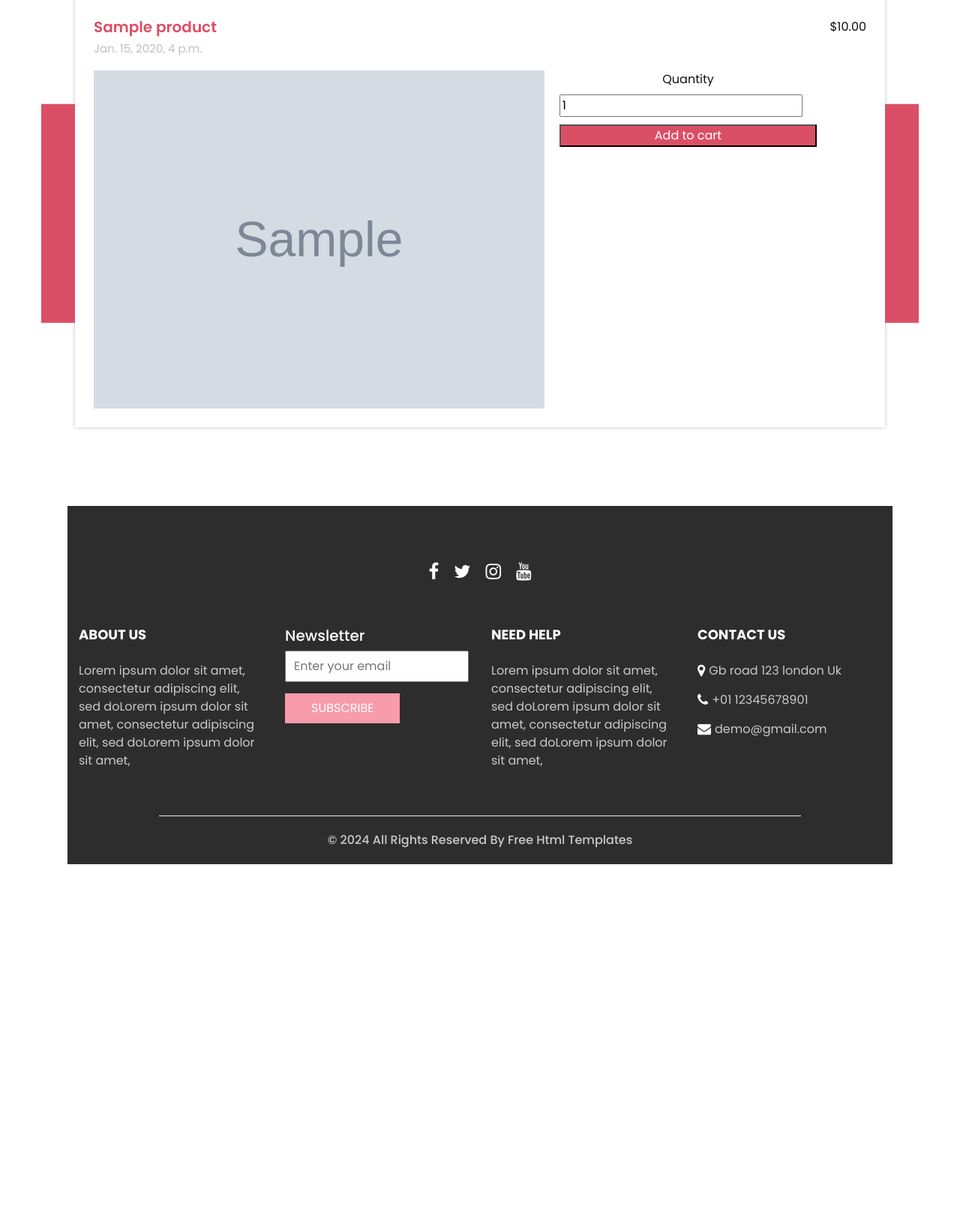
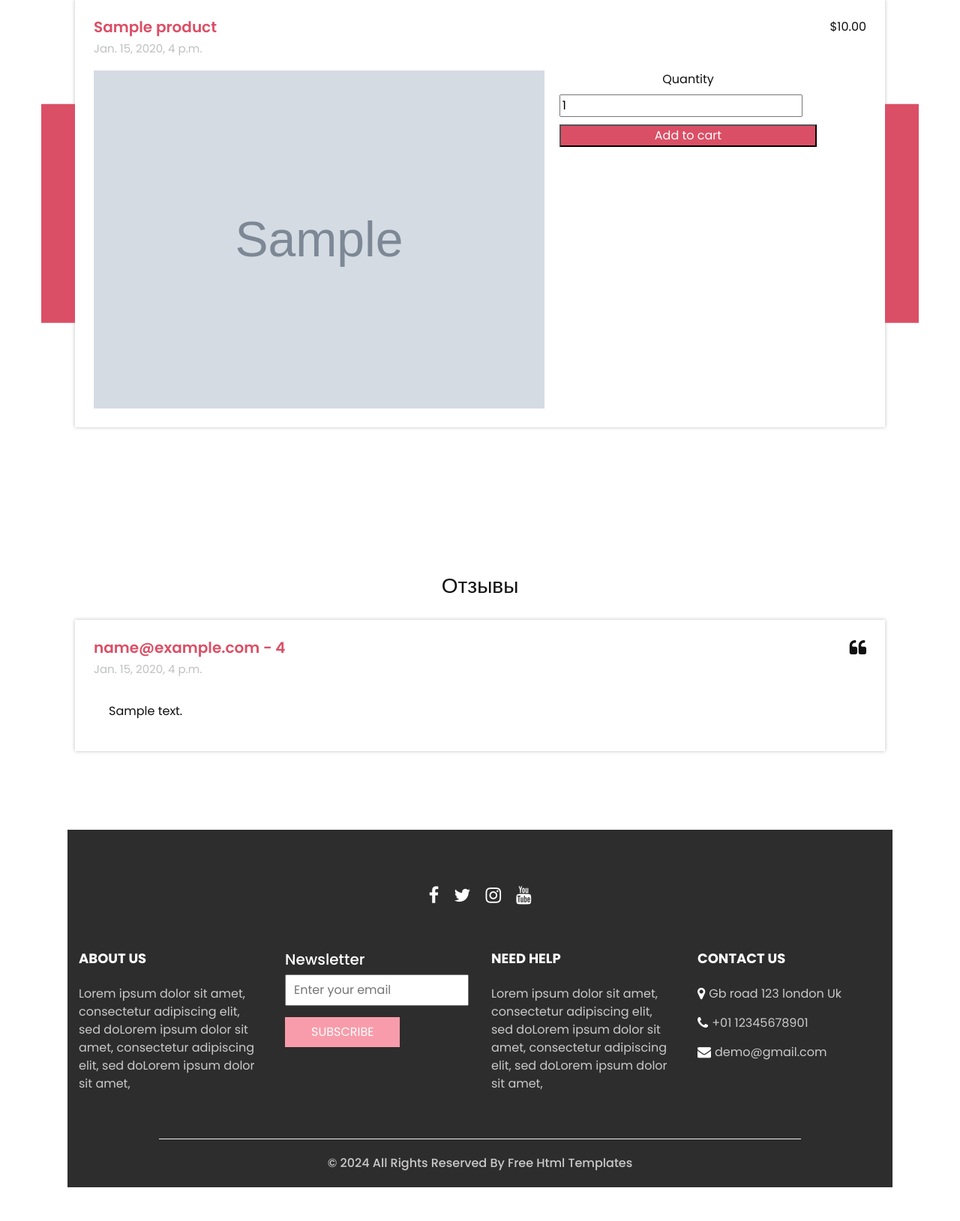
Before and after one commit to Dasifue/IT-2, a Django app: page /product/1 in a window 1280 px wide. Shown: the part 298-1927 px from the top of the page at 75% size. Before the commit the page ends 1451 px from the top, so only its background shows below. Run offline with Django 5.2, Linux system fonts and the light colour scheme; tables that the repository leaves empty hold one stand-in row (values such as "Sample post"); grey boxes marked "Sample" are stand-in pictures; some libraries are stand-ins or nearby versions.

Commit message:
Added: Product comments

```diff
--- a/app/models.py
+++ b/app/models.py
@@ -25,3 +25,20 @@ class Product(models.Model):
 
     def __str__(self):
         return f"{self.name}"
+
+
+class Comment(models.Model):
+    email = models.EmailField()
+    text = models.TextField()
+    rating = models.PositiveSmallIntegerField()
+    created = models.DateTimeField(auto_now_add=True)
+
+    product = models.ForeignKey(
+        Product, on_delete=models.CASCADE, related_name="comments"
+    )
+
+class CommentProductImage(models.Model):
+    image = models.ImageField(upload_to="comments")
+    comment = models.ForeignKey(
+        Comment, on_delete=models.CASCADE, related_name="images"
+    )
--- a/app/templates/product.html
+++ b/app/templates/product.html
@@ -93,4 +93,40 @@
     </div>
   </section>
 
+
+<section class="client_section layout_padding">
+  <div class="container">
+    <div class="heading_container heading_center">
+      <h3>
+          Отзывы
+      </h3>
+    </div>
+  </div>
+  {% for comment in product.comments.all %}
+  <div class="container px-0">
+    <div class="box">
+      <div class="client_info">
+        <div class="client_name">
+          <h5>
+            {{ comment.email }} - {{ comment.rating }}
+          </h5>
+          <h6>
+            {{ comment.created }}
+          </h6>
+        </div>
+        <i class="fa fa-quote-left" aria-hidden="true"></i>      </div>
+      <div class="container container-bg">
+        <div class="row">
+          <div class="col-md-5 col-lg-4 px-0 right-side">
+            <p>
+              {{ comment.text }}
+            </p>
+          </div>
+        </div>
+      </div>
+    </div>
+    {% endfor %}
+
+</section>
+
 {% endblock %}
```
Also changed, not shown: app/admin.py (+14 -1 lines), app/migrations/0002_alter_category_options_alter_product_image_comment_and_more.py (added).
